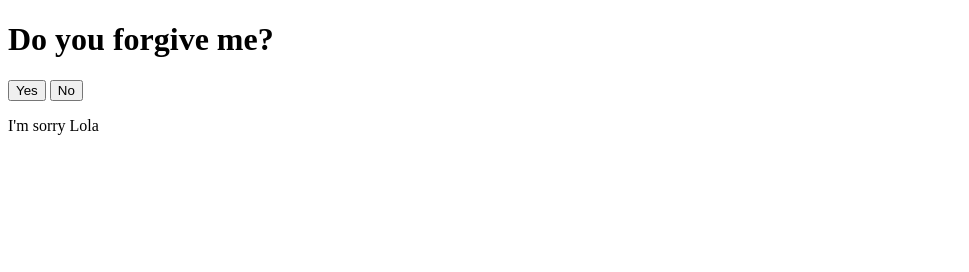
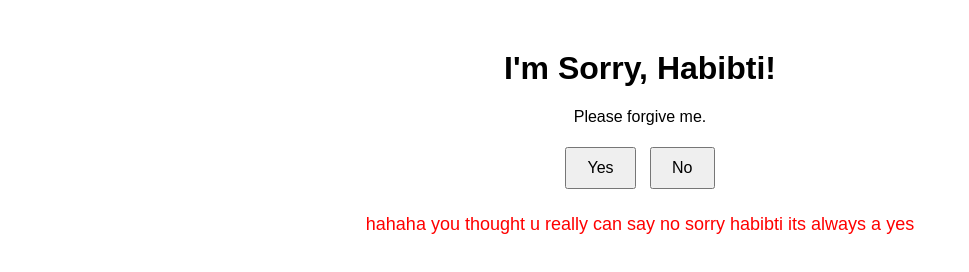
Before and after one commit to turkdeniz36-bit/fawaz, a plain HTML site: page index.html in a window 1280 px wide. Both pictures are taken after a click on the button "No". Shown: the whole page, without its empty margins (0-969 px from the left). Drawn offline with Linux system fonts and the light colour scheme.

Commit message:
Update index.html for romantic apology website

```diff
--- a/index.html
+++ b/index.html
@@ -1,22 +1,50 @@
 <!DOCTYPE html>
-<html>
+<html lang="en">
 <head>
-    <title>Forgiveness Page</title>
+    <meta charset="UTF-8">
+    <meta name="viewport" content="width=device-width, initial-scale=1.0">
+    <title>Romantic Apology</title>
     <style>
-        #noButton {
-            position: relative;
+        body {
+            font-family: Arial, sans-serif;
+            text-align: center;
+            margin-top: 50px;
         }
-
-        #noButton:hover {
-            left: 20px;
-            top: 20px;
+        button {
+            padding: 10px 20px;
+            font-size: 16px;
+            margin: 5px;
+        }
+        .no-button {
+            display: none; /* Initially hidden */
+        }
+        .funny-message {
+            display: none;
+            margin-top: 20px;
+            font-size: 18px;
+            color: red;
         }
     </style>
 </head>
 <body>
-    <h1>Do you forgive me?</h1>
+    <h1>I'm Sorry, Habibti!</h1>
+    <p>Please forgive me.</p>
     <button id="yesButton">Yes</button>
-    <button id="noButton">No</button>
-    <p>I'm sorry Lola</p>
+    <button id="noButton" class="no-button">No</button>
+    <div class="funny-message" id="funnyMessage">hahaha you thought u really can say no sorry habibti its always a yes</div>
+
+    <script>
+        const noButton = document.getElementById('noButton');
+        const funnyMessage = document.getElementById('funnyMessage');
+
+        noButton.style.display = 'inline'; // Show the No button
+
+        noButton.addEventListener('click', function() {
+            funnyMessage.style.display = 'block'; // Show the funny message
+            setTimeout(function() {
+                document.getElementById('yesButton').click(); // Automatically click "Yes" after a short delay
+            }, 3000); // 3 seconds delay before clicking "Yes"
+        });
+    </script>
 </body>
 </html>
```
